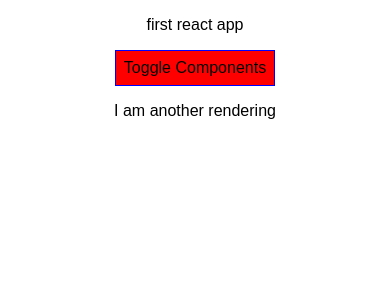
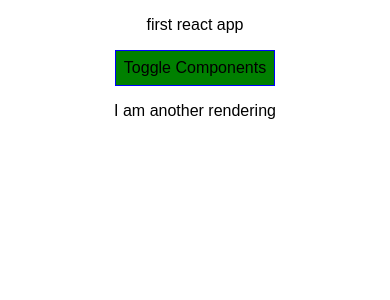
Before and after one commit to sirraghavgupta/learning-react, a React (Create React App) app in the folder first-react-project/: page / in a window 390 px wide. Shown: the top 300 px of the page. Built offline with nearby package versions, Linux system fonts and the light colour scheme.

Commit message:
Revert "styling components learned - normal styling, media queries and dynamic styling also - awesome."
This reverts commit f70219aff80470a6a7afa0e33d4cc447cbd07e4a.

```diff
--- a/first-react-project/src/App.js
+++ b/first-react-project/src/App.js
@@ -1,41 +1,6 @@
 import React, { Component } from 'react';
 import './App.css';
 import Person from './Person/Person';
-import styled from 'styled-components';
-
-const StyledButton = styled.button`
-    background-color : ${ props => props.decideProp ? 'green' : 'red' };
-    font : inherit;
-    border : 1px solid blue;
-    padding : 8px;
-    cursor : pointer;
-
-    &:hover {
-      background-color : ${ props => props.decideProp ? 'lightgreen' : 'salmon' };
-      color : white;
-    }
-`;
-
-/**
- * if we want to dynamically style these components, we can.
- * we need to add a property to the component on the basis of which we want to
- * decide the styling.
- * so, we added the showPersons property.
- *
- * now, we use the above syntx with $ sign and we can use the JS code there.
- * after all, we know that its all JS.
- * `` makes a string templete which is parsed into JS after all by the
- * styled-components library. its his task.
- *
- *
- * now, we see that with over we give the
- * & sign - which tells that it has to apply the hover effect to this particular
- * component.
- *
- * also, we observe that in the html, finally different classes are made
- * acording to the property. and as the property value changes, we see
- * the classes swapped up in the chrome dev tools.
- */
 
 class App extends Component {
 
@@ -82,7 +47,19 @@ class App extends Component {
     );
   }
 
+
   render() {
+
+    const style = {
+      backgroundColor : "green",
+      font : 'inherit',
+      border : '1px solid blue',
+      padding : '8px',
+      cursor : 'pointer',
+      ':hover' : {
+        backgroundColor : 'lightgreen'
+      }
+    }
 
     let persons = null;
 
@@ -101,6 +78,11 @@ class App extends Component {
            }
         </div>
       );
+
+      style.backgroundColor = "red";
+      style[':hover'] = {
+        backgroundColor : 'salmon'
+      }
     }
 
     const classes = [];
@@ -118,10 +100,9 @@ class App extends Component {
           first react app
         </p>
 
-        <StyledButton
-          onClick={this.togglePersonsHandler}
-          decideProp = {this.state.showPersons} > Toggle Components
-        </StyledButton>
+        <button
+          style = {style}
+        onClick={this.togglePersonsHandler}>Toggle Components</button>
 
         <p>I am another rendering</p>
 
--- a/first-react-project/src/Person/Person.css
+++ b/first-react-project/src/Person/Person.css
@@ -1,7 +1,7 @@
-/* .Person{
+.Person{
     width: 60%;
     margin: 16px auto;
     border: 1px solid #eee;
     box-shadow: 0 2px 3px #ccc;
     padding: 16px;
-} */
+}
--- a/first-react-project/src/Person/Person.js
+++ b/first-react-project/src/Person/Person.js
@@ -1,46 +1,16 @@
 import React from 'react';
-// import './Person.css'
-import styled from 'styled-components';
+import './Person.css'
 
-/**
- * by using styled component, we do like this.
- * the styled object has methods for all the html elements.
- * so, div is a method here.
- * whatevwer we write between the `` is passes to the method in a special
- * way and that helps to apply the css we give.
- * we can give all the css here, may be normal, pseudo or animation.
- *
- * all these methods return a fucntional component and so that we can directly
- * use them here as tag.
- *
- * now, here we dont need to use the JS syntax for css properties because
- * in the end, its going to make classes for these properties and add them
- * in the components where its required.
- * all this willl be added to the head of the page also.
- * so, we can openly use all the css. great!! ---------------
- */
-const StyledDiv = styled.div`
-    width: 60%;
-    margin: 16px auto;
-    border: 1px solid #eee;
-    box-shadow: 0 2px 3px #ccc;
-    padding: 16px;
-
-    @media (min-width : 450px){
-        width : 500px;
-    }
-`;
 
 const person = (props)=>{
 
     return (
-        // see here --------- how to use.
-        <StyledDiv>
+        <div className="Person"style={style} >
             <p onClick = {props.click}>I am {props.name}. i am {props.age}.</p>
             <p>{props.children}</p>
             <input type = "text" value = {props.name} onChange = {props.changed}/>
-        </StyledDiv>
-     )
+        </div>
+    )
 
 }
 
```
